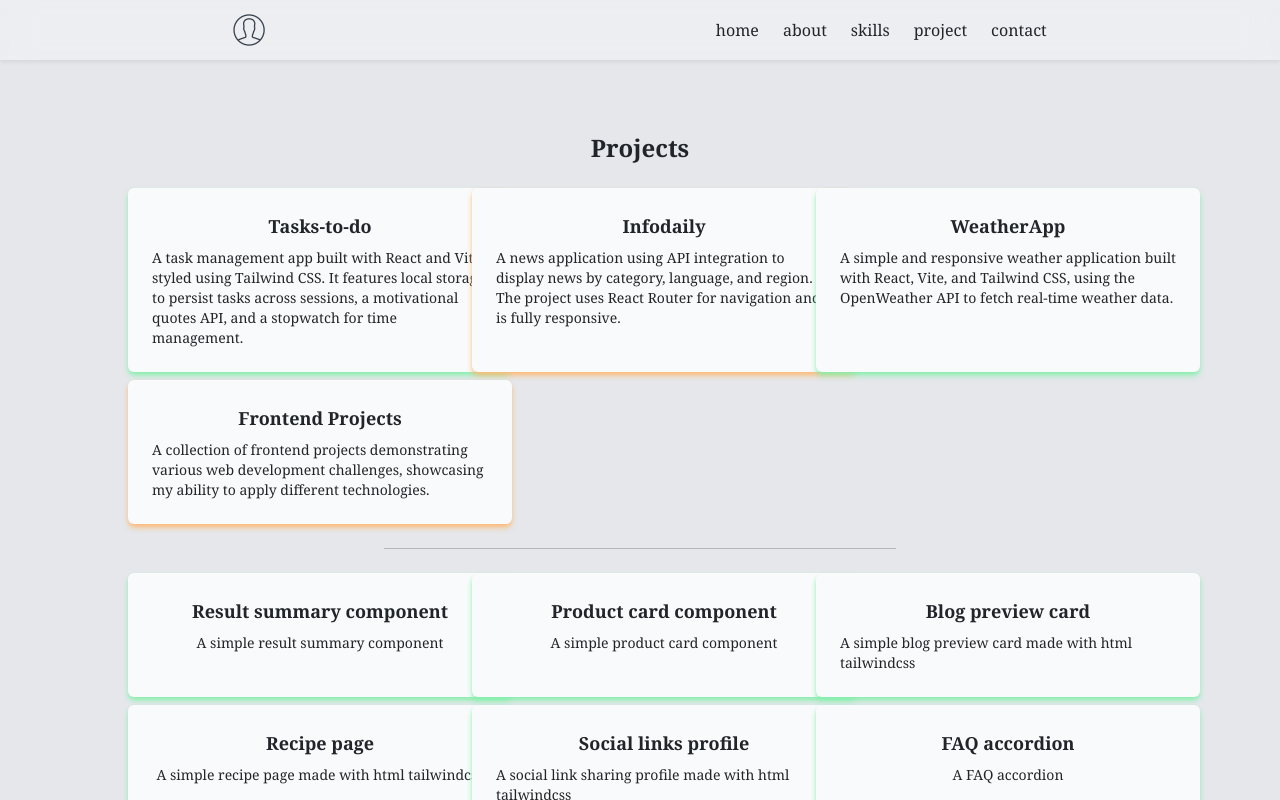
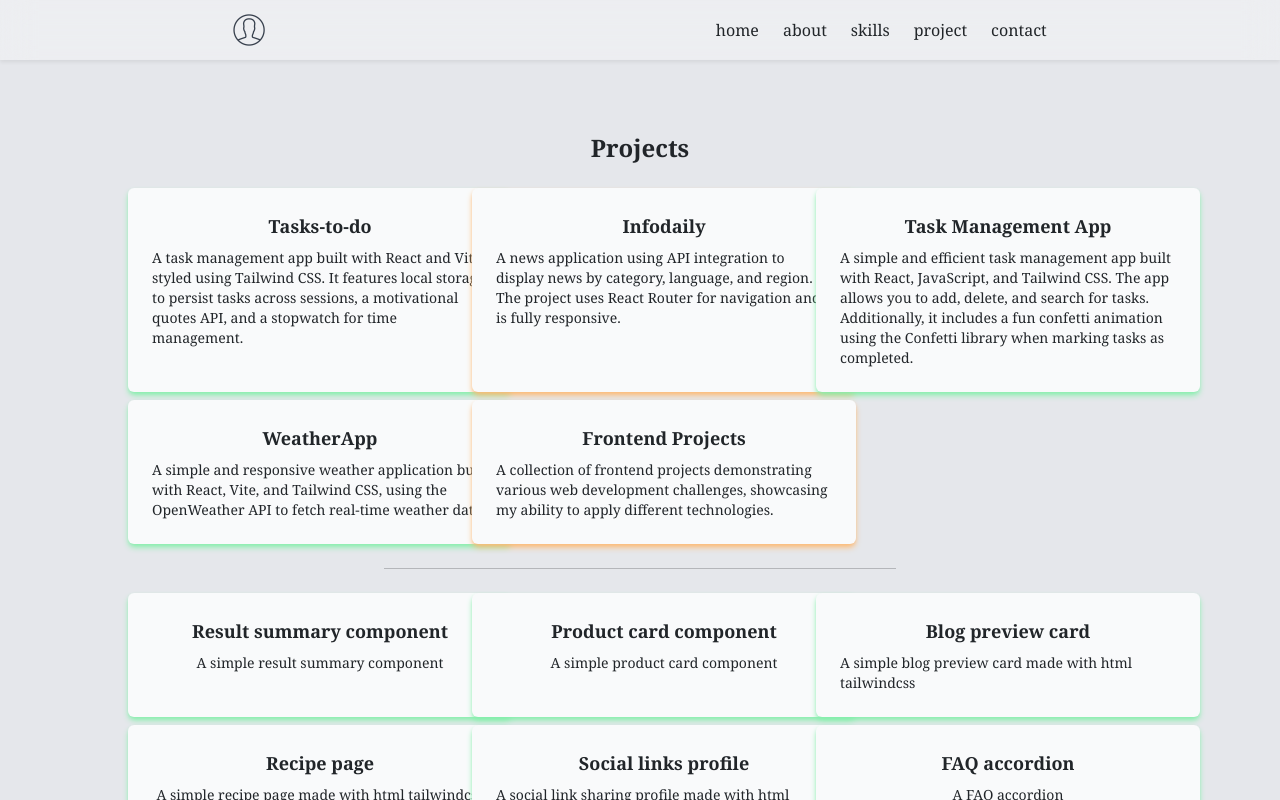
Before and after one commit to Victorblade38/pratham-portfolio, a React (Vite) app in the folder frontend/: page /projects in a window 1280 px wide. Shown: the top 800 px of the page. Built offline with nearby package versions, Linux system fonts and the light colour scheme; a web font is replaced by a local one.

Commit message:
new project added

```diff
--- a/frontend/src/components/projects.js
+++ b/frontend/src/components/projects.js
@@ -12,6 +12,13 @@ const projects = [
     about:
       "A news application using API integration to display news by category, language, and region. The project uses React Router for navigation and is fully responsive.",
     completed: false,
+  },
+  {
+    name: "Task Management App",
+    githubLink: "https://github.com/Victorblade38/Task-Manager_assignment",
+    about:
+      "A simple and efficient task management app built with React, JavaScript, and Tailwind CSS. The app allows you to add, delete, and search for tasks. Additionally, it includes a fun confetti animation using the Confetti library when marking tasks as completed.",
+    completed: true,
   },
   {
     name: "WeatherApp",
```
